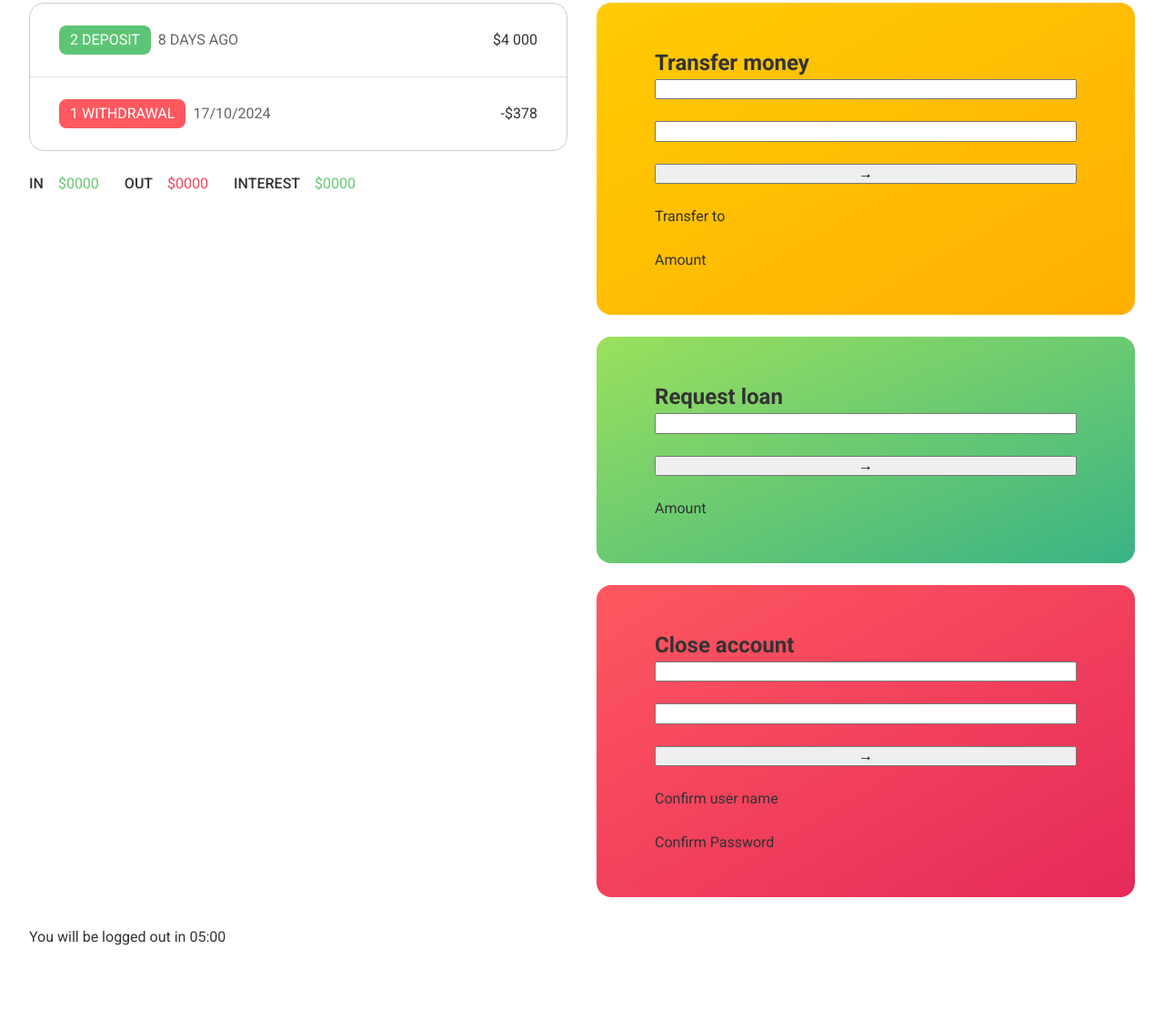
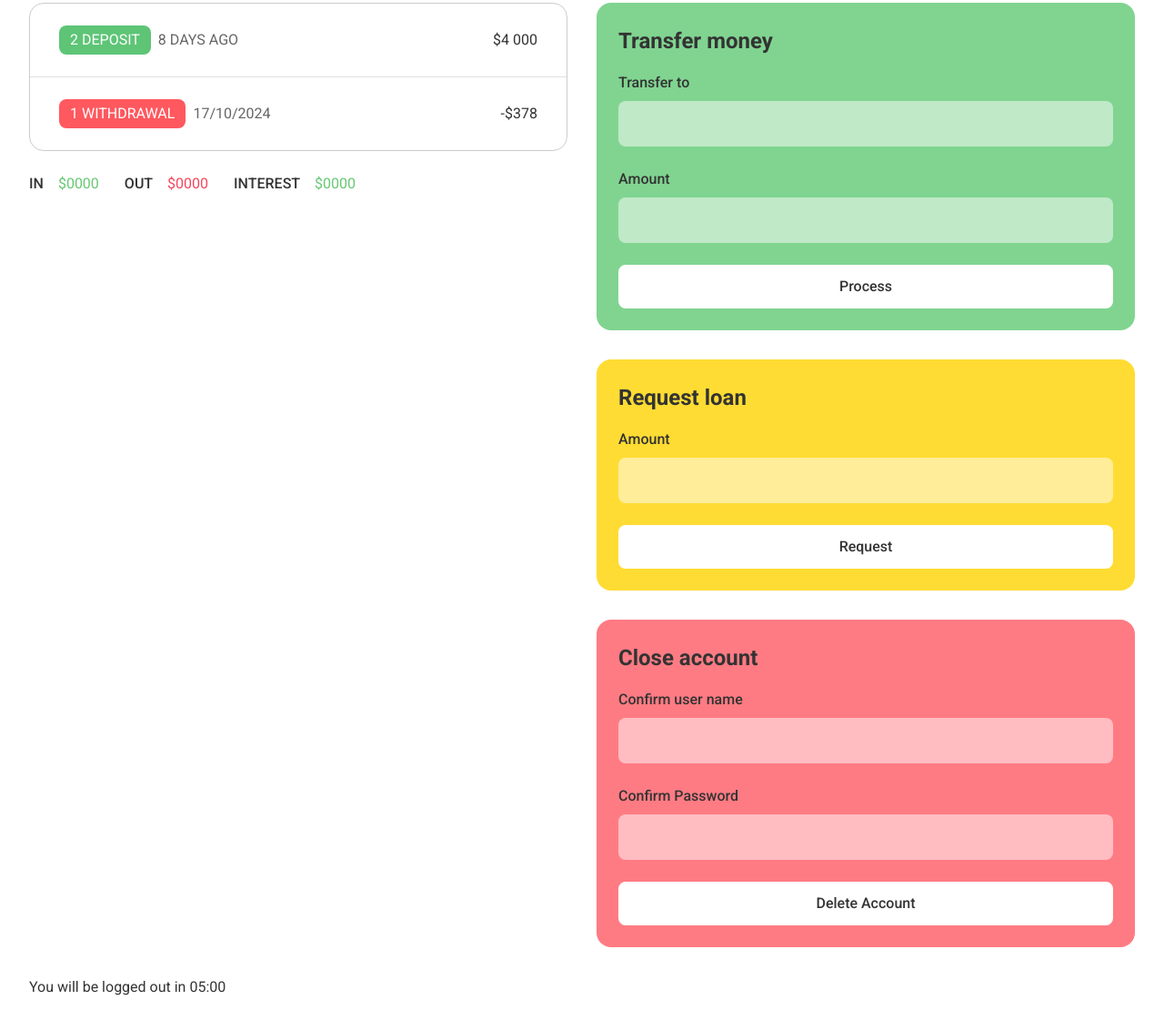
Before and after one commit to irenenguyen1017/fewd_final_project, a website: page src/index.html in a window 1280 px wide. Shown: the part 195-1316 px from the top of the page at 91% size. Drawn offline with nearby package versions, Linux system fonts and the light colour scheme.

Commit message:
styling dashboard

```diff
--- a/src/index.html
+++ b/src/index.html
@@ -119,17 +119,16 @@
                 <!-- OPERATION: TRANSFERS -->
                 <div class="operation operation--transfer">
                   <h2>Transfer money</h2>
-                  <form class="form form--transfer">
-                    <input type="text" class="form__input form__input--to" />
-                    <input
-                      type="number"
-                      class="form__input form__input--amount"
-                    />
-                    <button class="form__btn form__btn--transfer">
-                      &rarr;
-                    </button>
-                    <label class="form__label">Transfer to</label>
-                    <label class="form__label">Amount</label>
+                  <form class="form" id="transfer-form">
+                    <div class="field">
+                      <label class="field__label">Transfer to</label>
+                      <input type="text" class="input operation__input" />
+                    </div>
+                    <div class="field">
+                      <label class="field__label">Amount</label>
+                      <input type="number" class="input operation__input" />
+                    </div>
+                    <button class="btn btn-outline">Process</button>
                   </form>
                 </div>
 
@@ -137,12 +136,11 @@
                 <div class="operation operation--loan">
                   <h2>Request loan</h2>
                   <form class="form form--loan">
-                    <input
-                      type="number"
-                      class="form__input form__input--loan-amount"
-                    />
-                    <button class="form__btn form__btn--loan">&rarr;</button>
-                    <label class="form__label form__label--loan">Amount</label>
+                    <div class="field">
+                      <label class="field__label">Amount</label>
+                      <input type="number" class="input operation__input" />
+                    </div>
+                    <button class="btn btn-outline">Request</button>
                   </form>
                 </div>
 
@@ -150,15 +148,21 @@
                 <div class="operation operation--close">
                   <h2>Close account</h2>
                   <form class="form form--close">
-                    <input type="text" class="form__input form__input--user" />
-                    <input
-                      type="password"
-                      maxlength="6"
-                      class="form__input form__input--pin"
-                    />
-                    <button class="form__btn form__btn--close">&rarr;</button>
-                    <label class="form__label">Confirm user name</label>
-                    <label class="form__label">Confirm Password</label>
+                    <div class="field">
+                      <label class="field__label">Confirm user name</label>
+                      <input type="text" class="input operation__input" />
+                    </div>
+                    <div class="field">
+                      <label class="field__label">Confirm Password</label>
+                      <input
+                        type="password"
+                        maxlength="6"
+                        class="input operation__input"
+                      />
+                    </div>
+                    <button class="btn btn-outline operation__btn">
+                      Delete Account
+                    </button>
                   </form>
                 </div>
               </div>
--- a/src/style.css
+++ b/src/style.css
@@ -16,6 +16,7 @@
   --color-bg-primary-accent: #5ec576;
   --color-bg-secondary-accent: #ffcb03;
   --color-bg-tertiary-accent: #ff585f;
+  --color-bg-neutral: #b3b3b3;
 
   /* Border Colors */
   --color-border-primary: #cccccc;
@@ -192,6 +193,17 @@ html, body {
   gap: var(--spacing-lg);
 }
 
+.field {
+  display: flex;
+  flex-direction: column;
+  gap: var(--spacing-xs);
+}
+
+.field__label {
+  font-size: var(--font-md);
+  font-weight: var(--font-weight-medium);
+}
+
 .input {
   border: 1px solid var(--color-border-primary);
   padding-left: var(--spacing-md);
@@ -200,16 +212,27 @@ html, body {
   border-radius: 8px;
 }
 
+.input:focus {
+  outline: none;
+}
+
 .btn {
   display: inline-flex;
   justify-content: center;
   align-items: center;
   height: 48px;
-  background-color: var(--color-primary);
-  border: 1px solid var(--color-primary);
+  background-color: var(--color-primary-dark);
+  border: 1px solid var(--color-primary-dark);
   border-radius: 8px;
   color: var(--color-text-on-tertiary);
   font-size: var(--font-md);
+  font-weight: var(--font-weight-medium);
+}
+
+.btn-outline {
+  background-color: var(--color-bg-primary);
+  color: var(--color-text-primary);
+  border: 2px solid var(--color-bg-primary);
 }
 
 .loader-container {
@@ -247,7 +270,7 @@ html, body {
 @media (min-width: 1024px) {
   .dashboard {
     grid-template-columns: 1fr 1fr;
-    grid-template-rows: auto 1fr 100px;
+    grid-template-rows: auto 1fr;
   }
 }
 
@@ -317,9 +340,15 @@ html, body {
 }
 
 .transactions__row {
-  padding: var(--spacing-lg) var(--spacing-xl);
+  padding: var(--spacing-md);
   display: flex;
   align-items: center;
+}
+
+@media (min-width: 1024px) {
+  .transactions__row {
+    padding: var(--spacing-lg) var(--spacing-xl);
+  }
 }
 
 .transactions__row:not(:last-child) {
@@ -327,20 +356,33 @@ html, body {
 }
 
 .transactions__type {
-  font-size: var(--font-md);
+  font-size: var(--font-sm);
+  font-weight: var(--font-weight-regular);
+  padding: var(--spacing-2xs) var(--spacing-sm);
   text-transform: uppercase;
-  font-weight: var(--font-weight-regular);
   color: var(--color-text-on-primary);
-  padding: var(--spacing-2xs) var(--spacing-sm);
   border-radius: 8px;
   margin-right: var(--spacing-xs);
 }
 
+@media (min-width: 1024px) {
+  .transactions__type{
+    font-size: var(--font-md);
+    padding: var(--spacing-2xs) var(--spacing-sm);
+  }
+}
+
 .transactions__date {
-  font-size: var(--font-md);
+  font-size: var(--font-sm);
   text-transform: uppercase;
   font-weight: var(--font-weight-regular);
   color: var(--color-text-secondary);
+}
+
+@media (min-width: 1024px) {
+  .transactions__date {
+    font-size: var(--font-md);
+  }
 }
 
 .transactions__type--deposit {
@@ -406,7 +448,7 @@ html, body {
 .operation-container {
   display: flex;
   flex-direction: column;
-  gap: var(--spacing-lg);
+  gap: var(--spacing-xl);
 }
 
 @media (min-width: 1024px) {
@@ -416,23 +458,29 @@ html, body {
   }
 }
 
-
-
 /* OPERATIONS */
 .operation {
-  border-radius: 1rem;
-  padding: 3rem 4rem;
-  color: #333;
+  display: flex;
+  flex-direction: column;
+  gap: var(--spacing-md);
+  border-radius: 16px;
+  padding: var(--spacing-lg);;
+  color: var(--color-text-primary);
+}
+
+.operation__input {
+  border-color: transparent;
+  background-color: rgba(255, 255, 255, 0.5);
 }
 
 .operation--transfer {
-  background-image: linear-gradient(to top left, #ffb003, #ffcb03);
+  background-color: var(--color-primary-light);
 }
 
 .operation--loan {
-  background-image: linear-gradient(to top left, #39b385, #9be15d);
+  background-color: var(--color-secondary-light);
 }
 
 .operation--close {
-  background-image: linear-gradient(to top left, #e52a5a, #ff585f);
+  background-color: var(--color-tertiary-light);
 }
```
